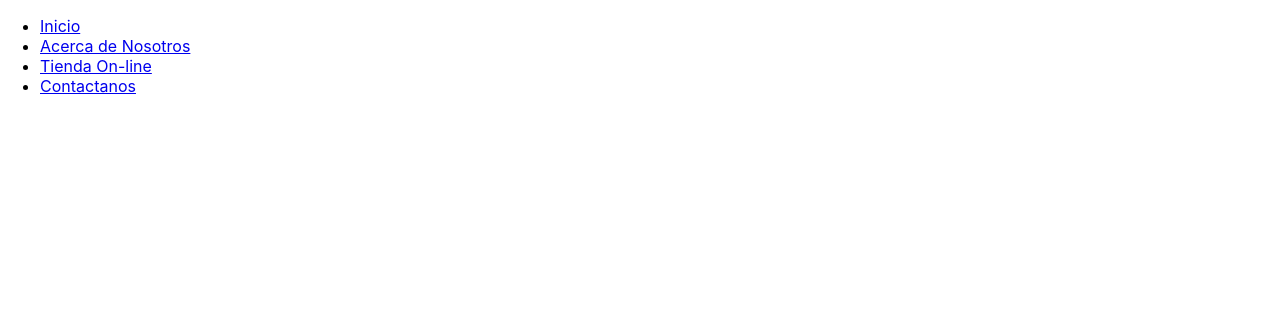
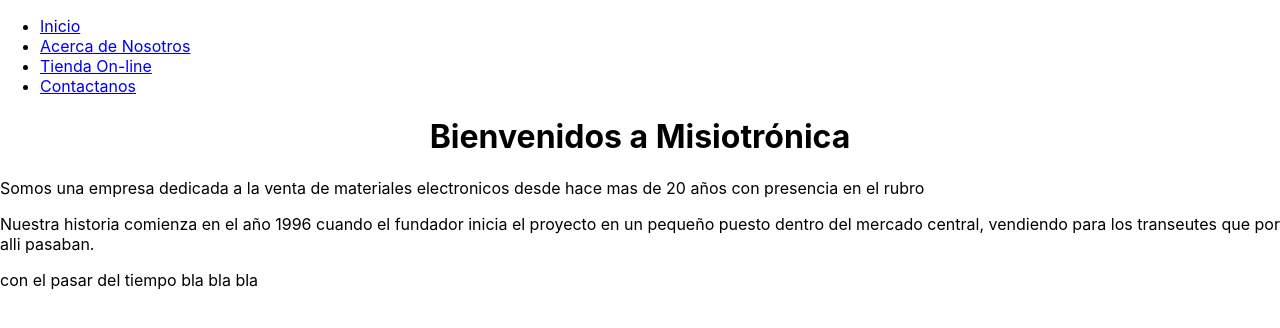
Before and after one commit to KevinSchvindt/misiotronica-schvindt-kevin, a React (Create React App) app: page /AcercaDeNosotros in a window 1280 px wide. Shown: the top 328 px of the page. Built offline with nearby package versions, Linux system fonts and the light colour scheme.

Commit message:
AcercaDeNosotros reparando-Git

```diff
--- a/src/Directorios/AcercaDeNosotros.jsx
+++ b/src/Directorios/AcercaDeNosotros.jsx
@@ -5,6 +5,17 @@ const AcercaDeNosotros = () => {
   return (
     <div>
       <Burguer/>
+      <h1>Bienvenidos a Misiotrónica</h1>
+      <p>Somos una empresa dedicada a la venta de materiales electronicos desde hace
+        mas de 20 años con presencia en el rubro
+      </p>
+      <p>Nuestra historia comienza en el año 1996 cuando el fundador inicia el proyecto
+        en un pequeño puesto dentro del mercado central, vendiendo para los transeutes
+        que por alli pasaban.
+      </p>
+      <p>con el pasar del tiempo bla bla bla </p>
+
+
     </div>
   )
 }
```
